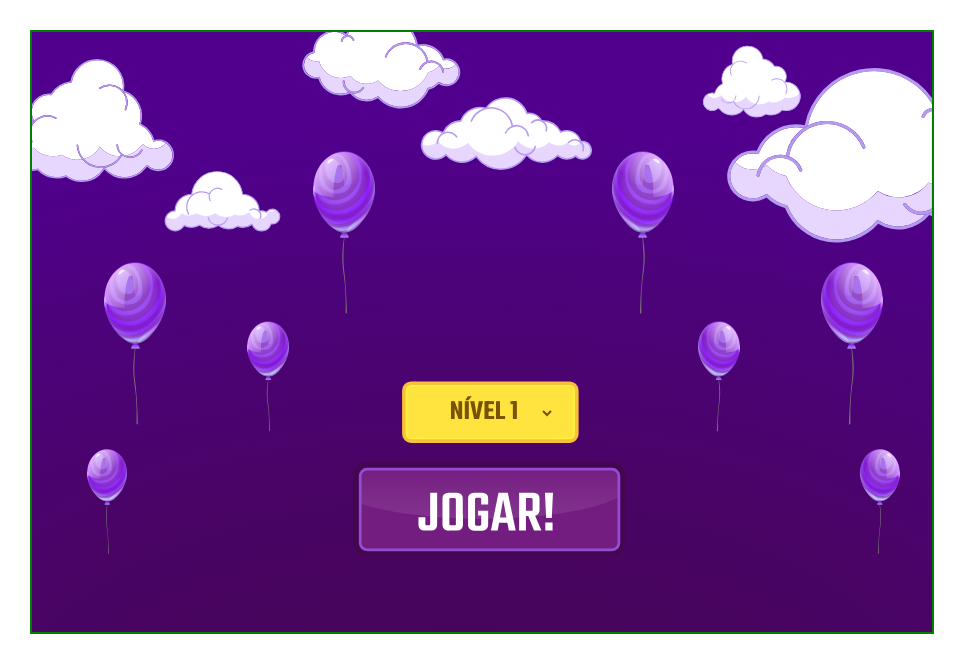
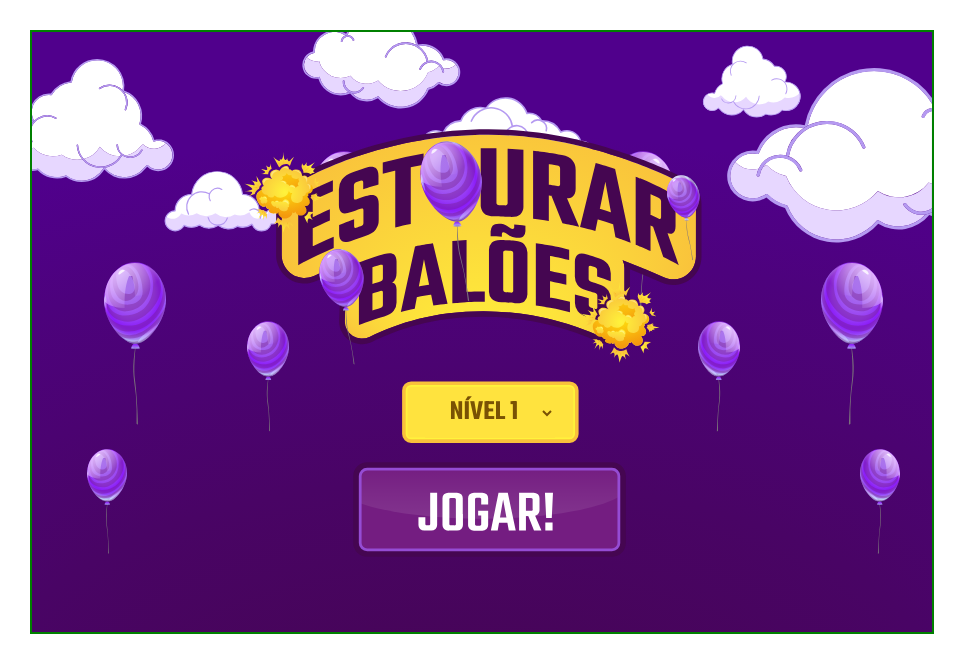
Before and after one commit to joseaugustosva/jogo-estourando-baloes, a plain HTML site: page index.html in a window 1280 px wide. Shown: the whole page, without its empty margins (0-967 px from the left). Drawn offline with Linux system fonts and the light colour scheme.

Commit message:
Inserir titulo jogo

```diff
--- a/css/estilo_index.css
+++ b/css/estilo_index.css
@@ -8,6 +8,16 @@ Versão: 1.0
   margin: 30px 0 0 30px;
   display: flex;
   border: 2px solid green;
+}
+
+.layout_principal > .titulo_jogo {
+  background-image: url("/jogo-estourando-baloes/img/elementos_titulo_jogo.svg");
+  width: 500px;
+  height: 250px;
+  background-repeat: no-repeat;
+  position: absolute;
+  top: 120px;
+  left: 240px;
 }
 
 .layout_principal > .fundo_cenario_svg {
--- a/index.html
+++ b/index.html
@@ -20,6 +20,8 @@
 <body>
 
   <div class="layout_principal">
+
+    <div class="titulo_jogo"></div>
 
     <div class="fundo_cenario_svg"></div>
 
```
Also changed, not shown: img/elementos_titulo_jogo.svg (added).
